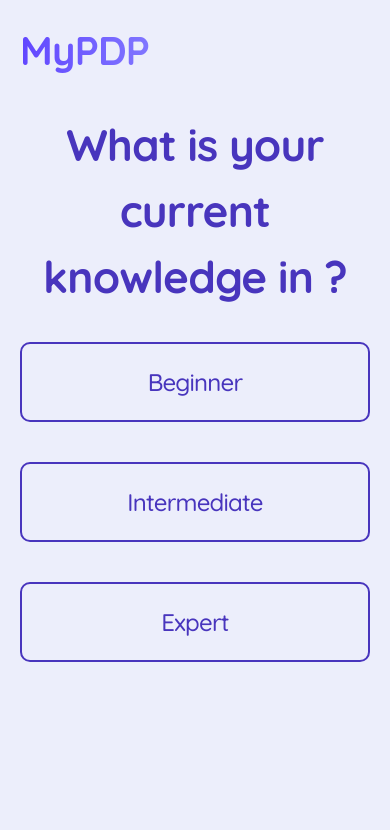
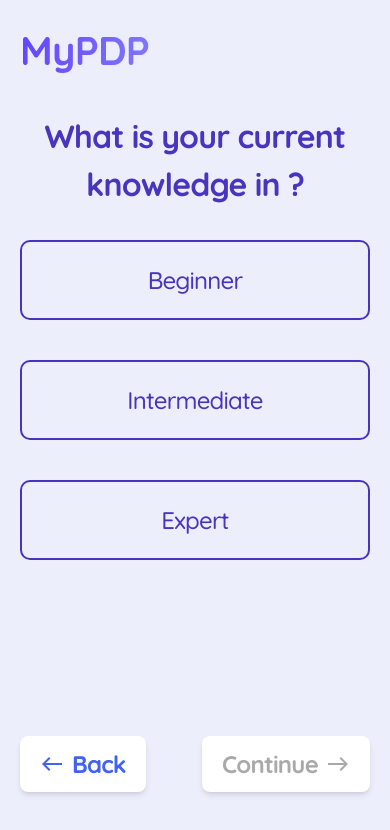
Before and after one commit to britzky/career-coach, a React (Vite) app in the folder frontend/career-coach/: page /skill-level in a window 390 px wide. Shown: the top 830 px of the page. Built offline with nearby package versions, Linux system fonts and the light colour scheme.

Commit message:
Adjusted typography on Skill Level page

```diff
--- a/frontend/career-coach/src/pages/SkillLevel/SkillLevel.tsx
+++ b/frontend/career-coach/src/pages/SkillLevel/SkillLevel.tsx
@@ -47,7 +47,7 @@
     <div className="flex justify-center min-h-screen w-full">
       <div className="flex flex-col justify-center w-full mt-28">
         <div className="flex flex-col justify-center mb-8">
-          <p className="text-purpleText text-xl text-center font-bold">What is your current knowledge in <span className="bg-current-knowledge gradient-text">{careerDetails.career}</span>?</p>
+          <p className="text-purpleText text-base lg:text-xl text-center font-bold">What is your current knowledge in <span className="bg-current-knowledge gradient-text">{careerDetails.career}</span>?</p>
         </div>
         <div className="flex flex-col lg:flex-row gap-10 justify-center mb-44">
           <div>
```
